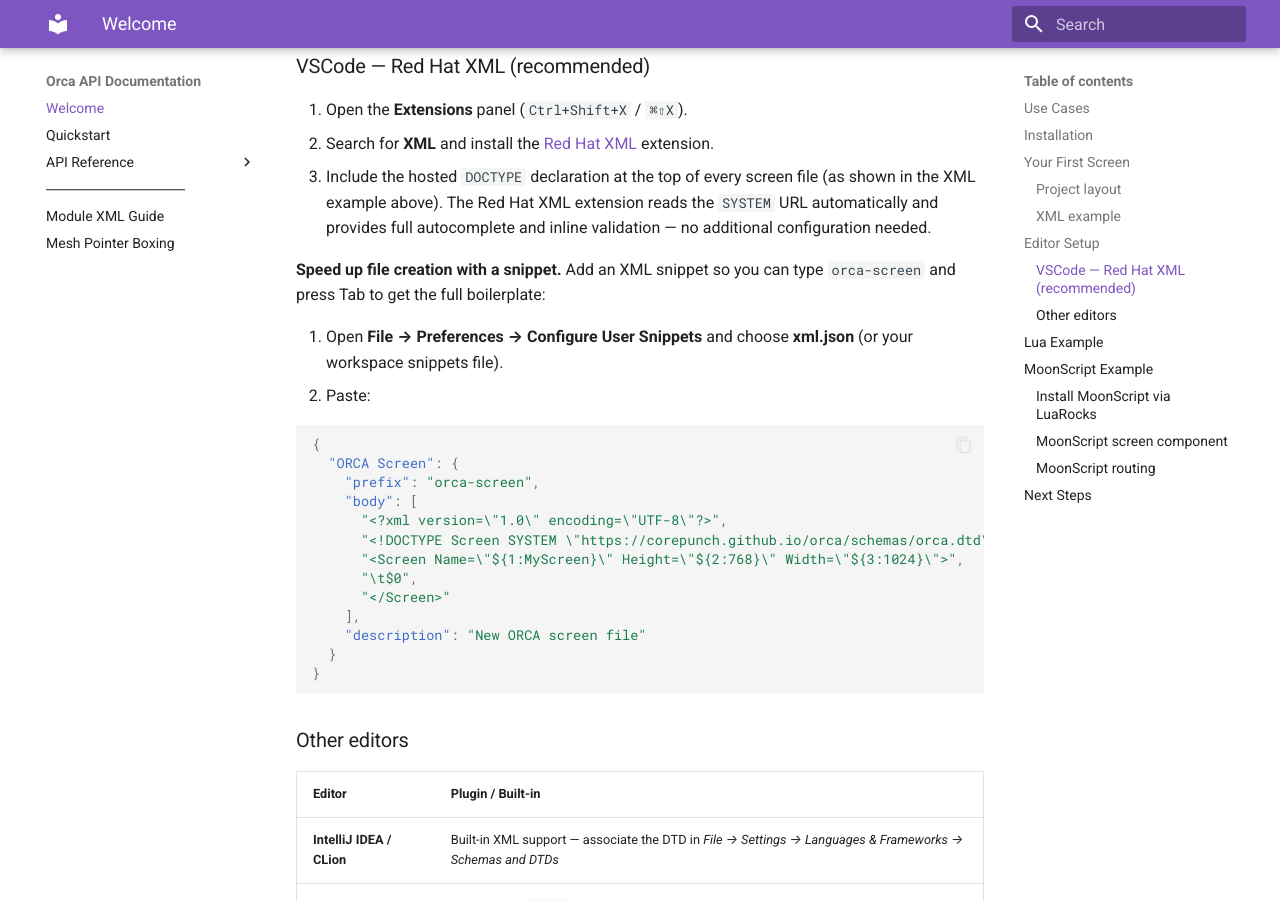
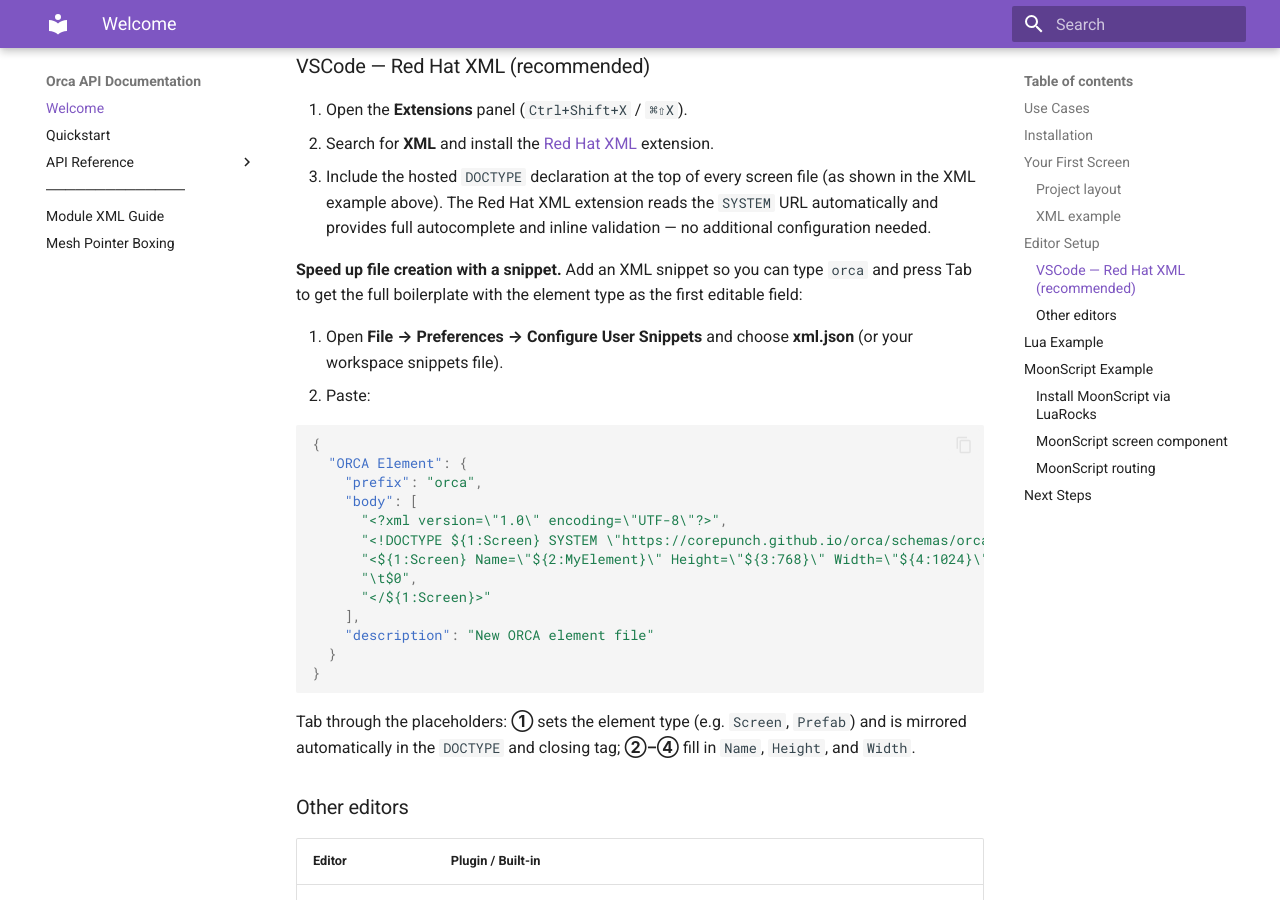
Before and after one commit to corepunch/orca, an MkDocs documentation site: the page built from docs/index.md, in a window 1280 px wide and 900 px high, scrolled down 2003 px. Built offline with MkDocs 1.6.1 and Material for MkDocs 9.7.7, drawn with Linux system fonts in a browser that asks for light colours.

Commit message:
Make snippet element type a mirrored placeholder so any ORCA element type can be used
Co-authored-by: corepunch <83646194+corepunch@users.noreply.github.com>

````diff
--- a/docs/index.md
+++ b/docs/index.md
@@ -82,26 +82,28 @@ Good XML tooling makes a real difference. Below are recommended plugins for popu
 2. Search for **XML** and install the [Red Hat XML](https://marketplace.visualstudio.com/items?itemName=redhat.vscode-xml) extension.
 3. Include the hosted `DOCTYPE` declaration at the top of every screen file (as shown in the XML example above). The Red Hat XML extension reads the `SYSTEM` URL automatically and provides full autocomplete and inline validation — no additional configuration needed.
 
-**Speed up file creation with a snippet.** Add an XML snippet so you can type `orca-screen` and press Tab to get the full boilerplate:
+**Speed up file creation with a snippet.** Add an XML snippet so you can type `orca` and press Tab to get the full boilerplate with the element type as the first editable field:
 
 1. Open **File → Preferences → Configure User Snippets** and choose **xml.json** (or your workspace snippets file).
 2. Paste:
 
 ```json
 {
-  "ORCA Screen": {
-    "prefix": "orca-screen",
+  "ORCA Element": {
+    "prefix": "orca",
     "body": [
       "<?xml version=\"1.0\" encoding=\"UTF-8\"?>",
-      "<!DOCTYPE Screen SYSTEM \"https://corepunch.github.io/orca/schemas/orca.dtd\">",
-      "<Screen Name=\"${1:MyScreen}\" Height=\"${2:768}\" Width=\"${3:1024}\">",
+      "<!DOCTYPE ${1:Screen} SYSTEM \"https://corepunch.github.io/orca/schemas/orca.dtd\">",
+      "<${1:Screen} Name=\"${2:MyElement}\" Height=\"${3:768}\" Width=\"${4:1024}\">",
       "\t$0",
-      "</Screen>"
+      "</${1:Screen}>"
     ],
-    "description": "New ORCA screen file"
+    "description": "New ORCA element file"
   }
 }
 ```
+
+Tab through the placeholders: **①** sets the element type (e.g. `Screen`, `Prefab`) and is mirrored automatically in the `DOCTYPE` and closing tag; **②–④** fill in `Name`, `Height`, and `Width`.
 
 ### Other editors
 
````
